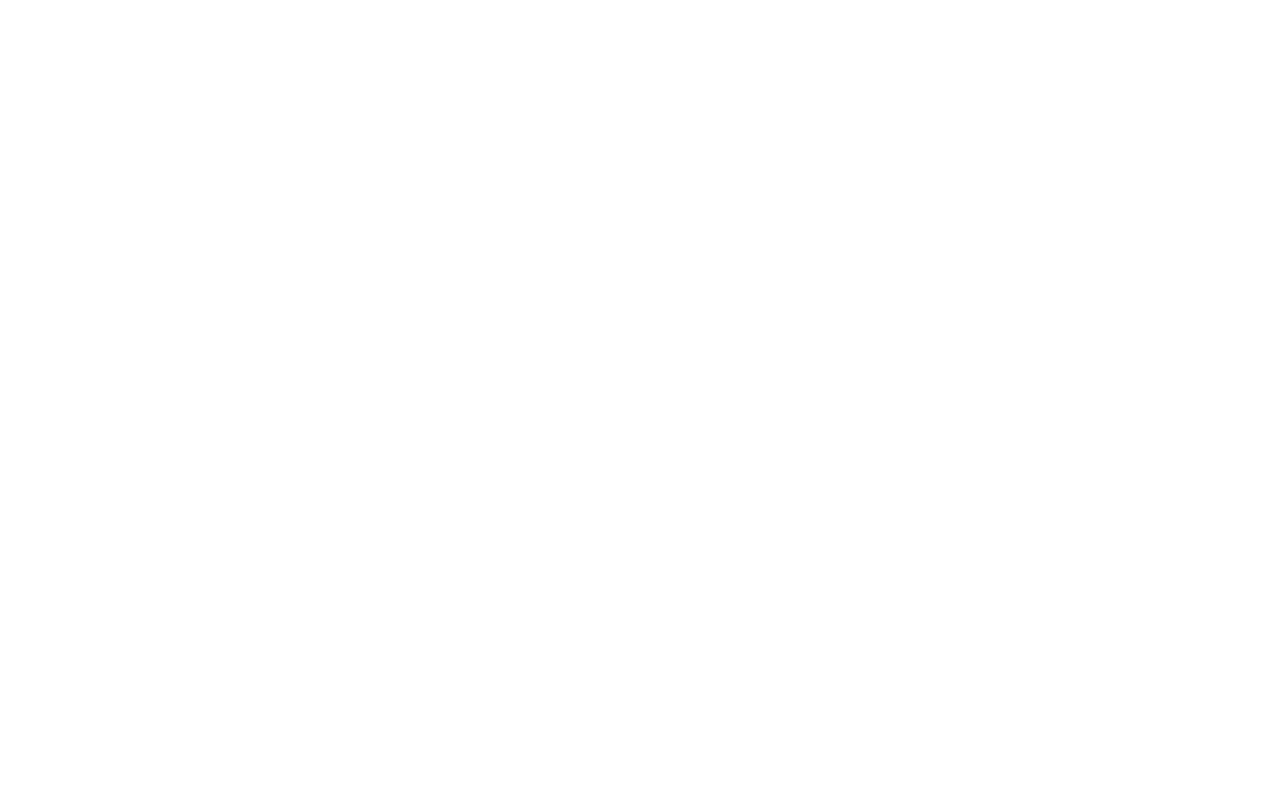
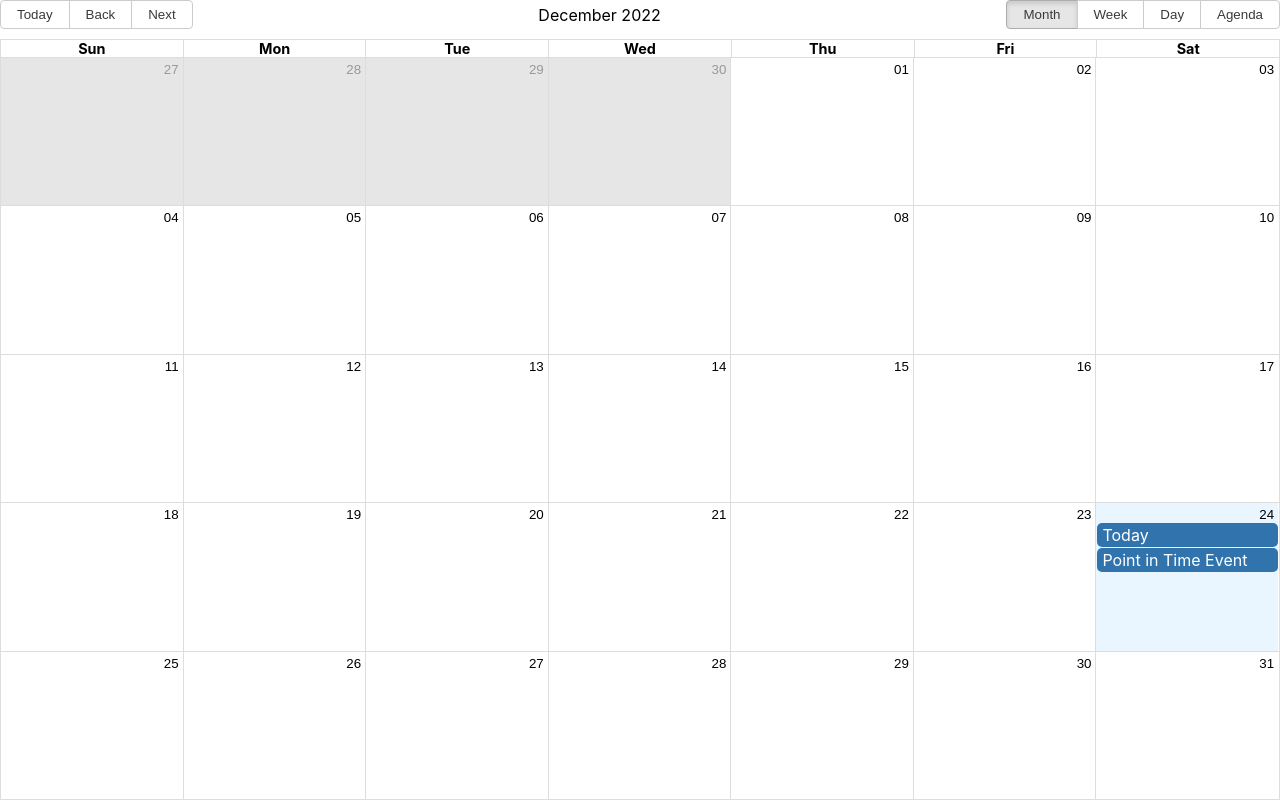
Before and after one commit to dsciitpatna/GoogleCloudProject22, a React (Create React App) app in the folder GCCP_frontend/gccp_frontend/: page /calender in a window 1280 px wide. Before the commit this address had no page. Built offline with nearby package versions, Linux system fonts and the light colour scheme.

Commit message:
enhancement: Added event calender

```diff
--- a/GCCP_frontend/gccp_frontend/package.json
+++ b/GCCP_frontend/gccp_frontend/package.json
@@ -11,6 +11,7 @@
     "@testing-library/react": "^13.4.0",
     "@testing-library/user-event": "^13.5.0",
     "react": "^18.2.0",
+    "react-big-calendar": "^1.5.2",
     "react-dom": "^18.2.0",
     "react-scripts": "5.0.1",
     "web-vitals": "^2.1.4"
--- /dev/null
+++ b/GCCP_frontend/gccp_frontend/src/config/events.js
@@ -0,0 +1,180 @@
+const now = new Date();
+
+export default [
+  {
+    id: 0,
+    title: "All Day Event very long title",
+    allDay: true,
+    start: new Date(2022, 3, 0),
+    end: new Date(2022, 3, 1),
+  },
+  {
+    id: 1,
+    title: "Long Event",
+    start: new Date(2022, 3, 7),
+    end: new Date(2022, 3, 10),
+  },
+
+  {
+    id: 2,
+    title: "DTS STARTS",
+    start: new Date(2023, 2, 13, 0, 0, 0),
+    end: new Date(2023, 2, 20, 0, 0, 0),
+  },
+
+  {
+    id: 3,
+    title: "DTS ENDS",
+    start: new Date(2023, 10, 6, 0, 0, 0),
+    end: new Date(2023, 10, 13, 0, 0, 0),
+  },
+
+  {
+    id: 4,
+    title: "Some Event",
+    start: new Date(2022, 3, 9, 0, 0, 0),
+    end: new Date(2022, 3, 10, 0, 0, 0),
+  },
+  {
+    id: 5,
+    title: "Conference",
+    start: new Date(2022, 3, 11),
+    end: new Date(2022, 3, 13),
+    desc: "Big conference for important people",
+  },
+  {
+    id: 6,
+    title: "Meeting",
+    start: new Date(2022, 3, 12, 10, 30, 0, 0),
+    end: new Date(2022, 3, 12, 12, 30, 0, 0),
+    desc: "Pre-meeting meeting, to prepare for the meeting",
+  },
+  {
+    id: 7,
+    title: "Lunch",
+    start: new Date(2022, 3, 12, 12, 0, 0, 0),
+    end: new Date(2022, 3, 12, 13, 0, 0, 0),
+    desc: "Power lunch",
+  },
+  {
+    id: 8,
+    title: "Meeting",
+    start: new Date(2022, 3, 12, 14, 0, 0, 0),
+    end: new Date(2022, 3, 12, 15, 0, 0, 0),
+  },
+  {
+    id: 9,
+    title: "Happy Hour",
+    start: new Date(2022, 3, 12, 17, 0, 0, 0),
+    end: new Date(2022, 3, 12, 17, 30, 0, 0),
+    desc: "Most important meal of the day",
+  },
+  {
+    id: 10,
+    title: "Dinner",
+    start: new Date(2022, 3, 12, 20, 0, 0, 0),
+    end: new Date(2022, 3, 12, 21, 0, 0, 0),
+  },
+  {
+    id: 11,
+    title: "Planning Meeting with Paige",
+    start: new Date(2022, 3, 13, 8, 0, 0),
+    end: new Date(2022, 3, 13, 10, 30, 0),
+  },
+  {
+    id: 11.1,
+    title: "Inconvenient Conference Call",
+    start: new Date(2022, 3, 13, 9, 30, 0),
+    end: new Date(2022, 3, 13, 12, 0, 0),
+  },
+  {
+    id: 11.2,
+    title: "Project Kickoff - Lou's Shoes",
+    start: new Date(2022, 3, 13, 11, 30, 0),
+    end: new Date(2022, 3, 13, 14, 0, 0),
+  },
+  {
+    id: 11.3,
+    title: "Quote Follow-up - Tea by Tina",
+    start: new Date(2022, 3, 13, 15, 30, 0),
+    end: new Date(2022, 3, 13, 16, 0, 0),
+  },
+  {
+    id: 12,
+    title: "Late Night Event",
+    start: new Date(2022, 3, 17, 19, 30, 0),
+    end: new Date(2022, 3, 18, 2, 0, 0),
+  },
+  {
+    id: 12.5,
+    title: "Late Same Night Event",
+    start: new Date(2022, 3, 17, 19, 30, 0),
+    end: new Date(2022, 3, 17, 23, 30, 0),
+  },
+  {
+    id: 13,
+    title: "Multi-day Event",
+    start: new Date(2022, 3, 20, 19, 30, 0),
+    end: new Date(2022, 3, 22, 2, 0, 0),
+  },
+  {
+    id: 14,
+    title: "Today",
+    start: new Date(new Date().setHours(new Date().getHours() - 3)),
+    end: new Date(new Date().setHours(new Date().getHours() + 3)),
+  },
+  {
+    id: 15,
+    title: "Point in Time Event",
+    start: now,
+    end: now,
+  },
+  {
+    id: 16,
+    title: "Video Record",
+    start: new Date(2022, 3, 14, 15, 30, 0),
+    end: new Date(2022, 3, 14, 19, 0, 0),
+  },
+  {
+    id: 17,
+    title: "Dutch Song Producing",
+    start: new Date(2022, 3, 14, 16, 30, 0),
+    end: new Date(2022, 3, 14, 20, 0, 0),
+  },
+  {
+    id: 18,
+    title: "Itaewon Halloween Meeting",
+    start: new Date(2022, 3, 14, 16, 30, 0),
+    end: new Date(2022, 3, 14, 17, 30, 0),
+  },
+  {
+    id: 19,
+    title: "Online Coding Test",
+    start: new Date(2022, 3, 14, 17, 30, 0),
+    end: new Date(2022, 3, 14, 20, 30, 0),
+  },
+  {
+    id: 20,
+    title: "An overlapped Event",
+    start: new Date(2022, 3, 14, 17, 0, 0),
+    end: new Date(2022, 3, 14, 18, 30, 0),
+  },
+  {
+    id: 21,
+    title: "Phone Interview",
+    start: new Date(2022, 3, 14, 17, 0, 0),
+    end: new Date(2022, 3, 14, 18, 30, 0),
+  },
+  {
+    id: 22,
+    title: "Cooking Class",
+    start: new Date(2022, 3, 14, 17, 30, 0),
+    end: new Date(2022, 3, 14, 19, 0, 0),
+  },
+  {
+    id: 23,
+    title: "Go to the gym",
+    start: new Date(2022, 3, 14, 18, 30, 0),
+    end: new Date(2022, 3, 14, 20, 0, 0),
+  },
+];
--- a/GCCP_frontend/gccp_frontend/src/index.js
+++ b/GCCP_frontend/gccp_frontend/src/index.js
@@ -3,6 +3,7 @@
 import { BrowserRouter, Routes, Route } from "react-router-dom";
 import './index.css';
 import App from './App';
+import Calender from './pages/Calender';
 import Navbar from './components/Navbar'
 import reportWebVitals from './reportWebVitals';
 
@@ -12,10 +13,10 @@
   <React.StrictMode>
     <BrowserRouter>
       <Routes>
-        <Route path="/" element={<App />}>
+        <Route exact path="/" element={<App />}>
           <Route index element={<App />} />
         </Route>
-        <Route path="2" element={<Navbar />} />
+        <Route exact path="/calender" element={<Calender />} />
       </Routes>
     </BrowserRouter>
   </React.StrictMode>
--- /dev/null
+++ b/GCCP_frontend/gccp_frontend/src/pages/Calender.js
@@ -0,0 +1,34 @@
+import React from "react";
+import { Calendar, momentLocalizer } from "react-big-calendar";
+import moment from "moment";
+import "react-big-calendar/lib/css/react-big-calendar.css";
+
+import events from '../config/events'
+
+// Setup the localizer by providing the moment (or globalize, or Luxon) Object
+// to the correct localizer.
+const localizer = momentLocalizer(moment);
+
+// const events = [
+//   {
+//     start: moment().toDate(),
+//     end: moment().toDate(),
+//     title: "Event 1",
+//   },
+// ];
+
+const Calender = () => {
+  return (
+    <div>
+      <Calendar
+        localizer={localizer}
+        defaultDate={new Date()}
+        defaultView="month"
+        events={events}
+        style={{ height: "100vh" }}
+      />
+    </div>
+  );
+};
+
+export default Calender;
```
Also changed, not shown: 1 other file (tests, documents, lock files or other folders).
